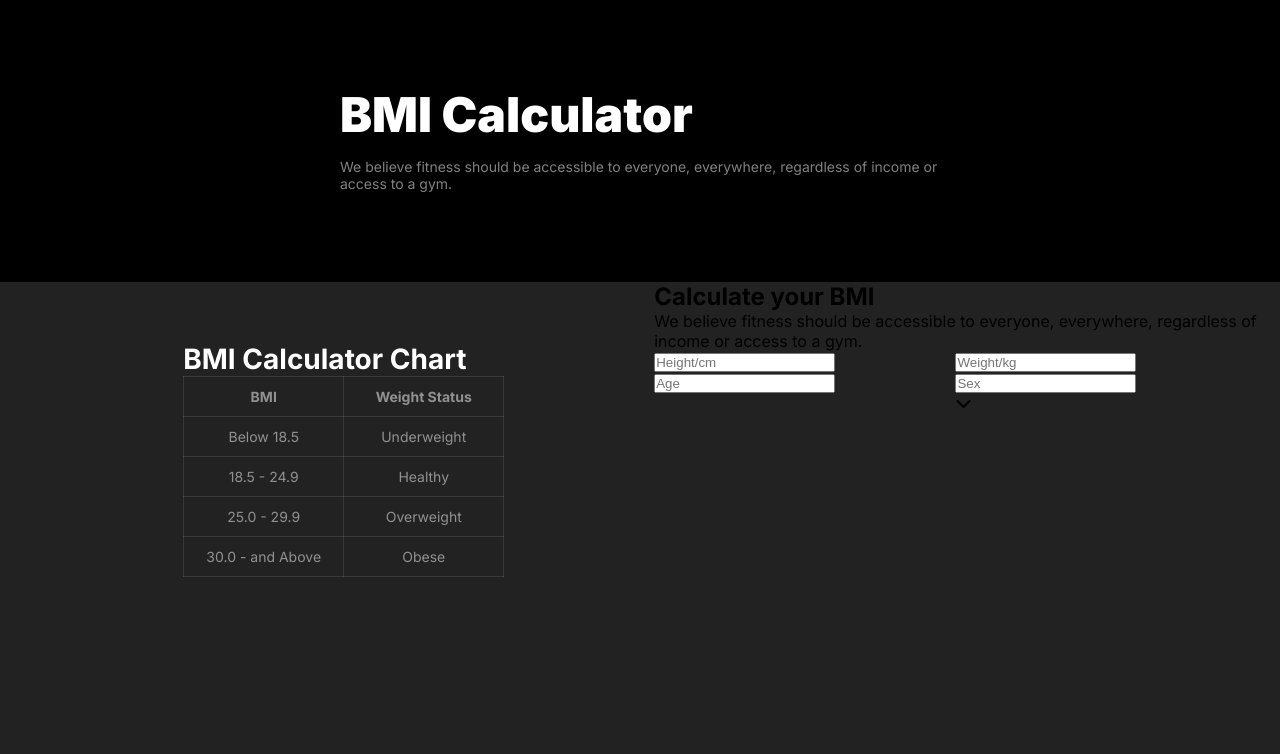
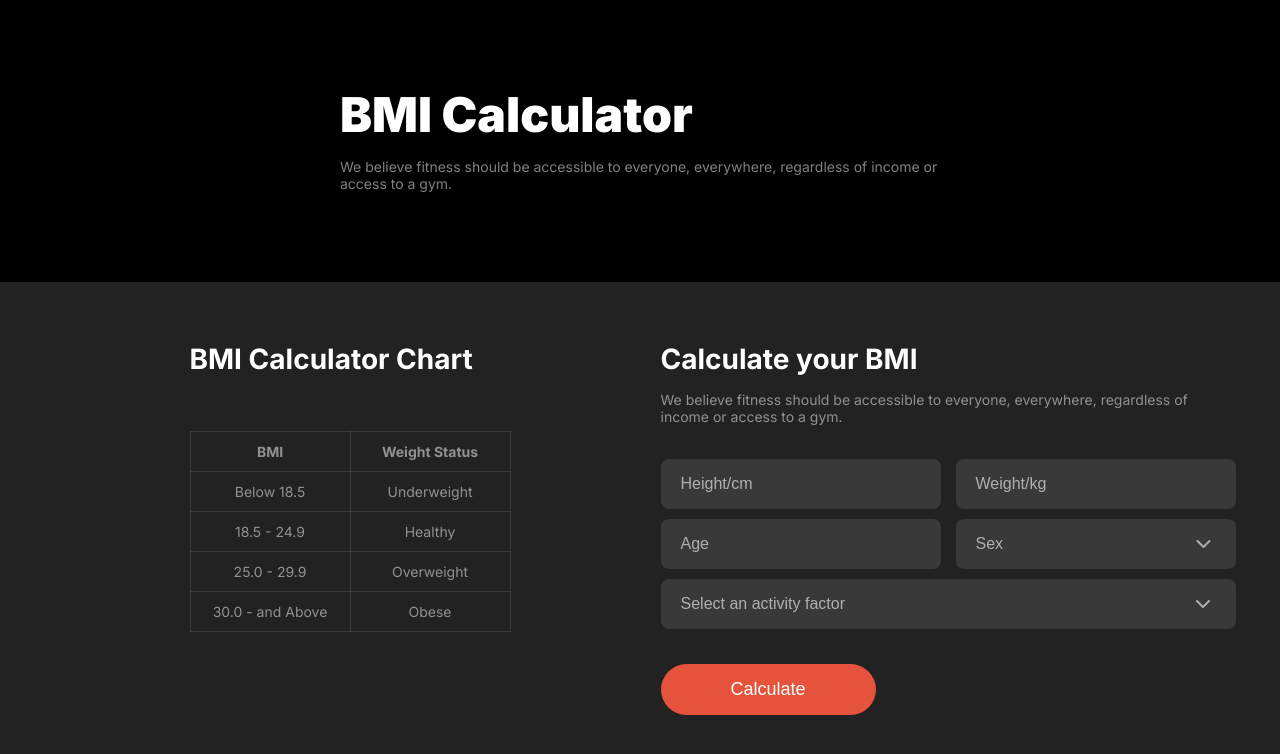
Before and after one commit to rony1957/Assignment2-Fitness-website, a plain HTML site: page index.html in a window 1280 px wide. Shown: the part 2495-3249 px from the top of the page. Drawn offline with Linux system fonts and the light colour scheme; a web font is replaced by a local one.

Commit message:
table and form area desktop version commit

```diff
--- a/index.html
+++ b/index.html
@@ -237,7 +237,7 @@
 
 
                 <div class="bmi-form">
-                    <h2 class="calculate-tittle">Calculate your BMI</h2>
+                    <h2 class="cart-tittle">Calculate your BMI</h2>
                     <p class="calculate-sub">We believe fitness should be accessible to everyone, everywhere, regardless of <br> income or access to a gym. </p>
 
                     <!-- from -->
@@ -260,13 +260,18 @@
                             <div class="sex">
                                 <div class="sex-frm">
                                     <input type="text" id="sex" placeholder="Sex">
-                                </div>
-                                <div class="font-sex">
                                     <i class="fa-solid fa-chevron-down"></i>
                                 </div>
+
                             </div>
                         </div>
 
+                        <div class="factor">
+                            <input type="text" id="factor" placeholder="Select an activity factor">
+                            <i class="fa-solid fa-chevron-down" id="down"></i>
+                        </div>
+
+                        <button class="calculate-btn">Calculate</button>
 
 
 
--- a/style.css
+++ b/style.css
@@ -359,6 +359,7 @@ body{
 /* table */
 table{
     border-collapse: collapse;
+    margin-top: 55px;
 }
 td, th{
     border:1px solid rgba(255, 255, 255, 0.1);
@@ -375,6 +376,72 @@ td, th{
     grid-template-columns: repeat(2, 1fr);
 }
 
+.common input{
+    height: 50px;
+    width: 280px;
+    background: transparent;
+    background-color: rgba(255, 255, 255, 0.1);
+    border: none;
+    margin-bottom: 10px;
+    border-radius: 8px;
+    margin-right: 15px;
+}
+.common input::placeholder{
+    padding-left: 20px;
+    font-size: 16px;
+    font-weight: 400;
+    color: rgba(255, 255, 255, 0.6);
+}
+.calculate-form{
+    margin-top: 34px;
+}
+.sex-frm{
+    display: flex;
+    align-items: center;
+}
+.fa-chevron-down{
+    margin-left: -55px;
+    margin-top: -12px;
+    color: rgba(255, 255, 255, 0.6);
+}
+
+.calculate-sub{
+    font-size: 14px;
+    margin-top: 15px;
+    color: rgba(255, 255, 255, 0.5);
+}
+
+
+.factor input{
+    height: 50px;
+    width: 575px;
+    border-radius: 8px;
+    background: transparent;
+    background-color:  rgba(255, 255, 255, 0.1);
+    border: none;
+}
+
+.factor input::placeholder{
+    padding-left: 20px;
+    font-size: 16px;
+    font-weight: 400;
+    color: rgba(255, 255, 255, 0.6);
+}
+
+#down{
+    margin-left: -45px;
+    margin-top: -12px;
+    color: rgba(255, 255, 255, 0.6);
+}
+.calculate-btn{
+    padding: 15px 70px 15px 70px;
+    border-radius: 42px;
+    border: none;
+    background-color: rgb(230, 83, 60);
+    font-size: 18px;
+    color: white;
+    margin-top: 35px;
+}
 
 /* CSS end */
 
```
